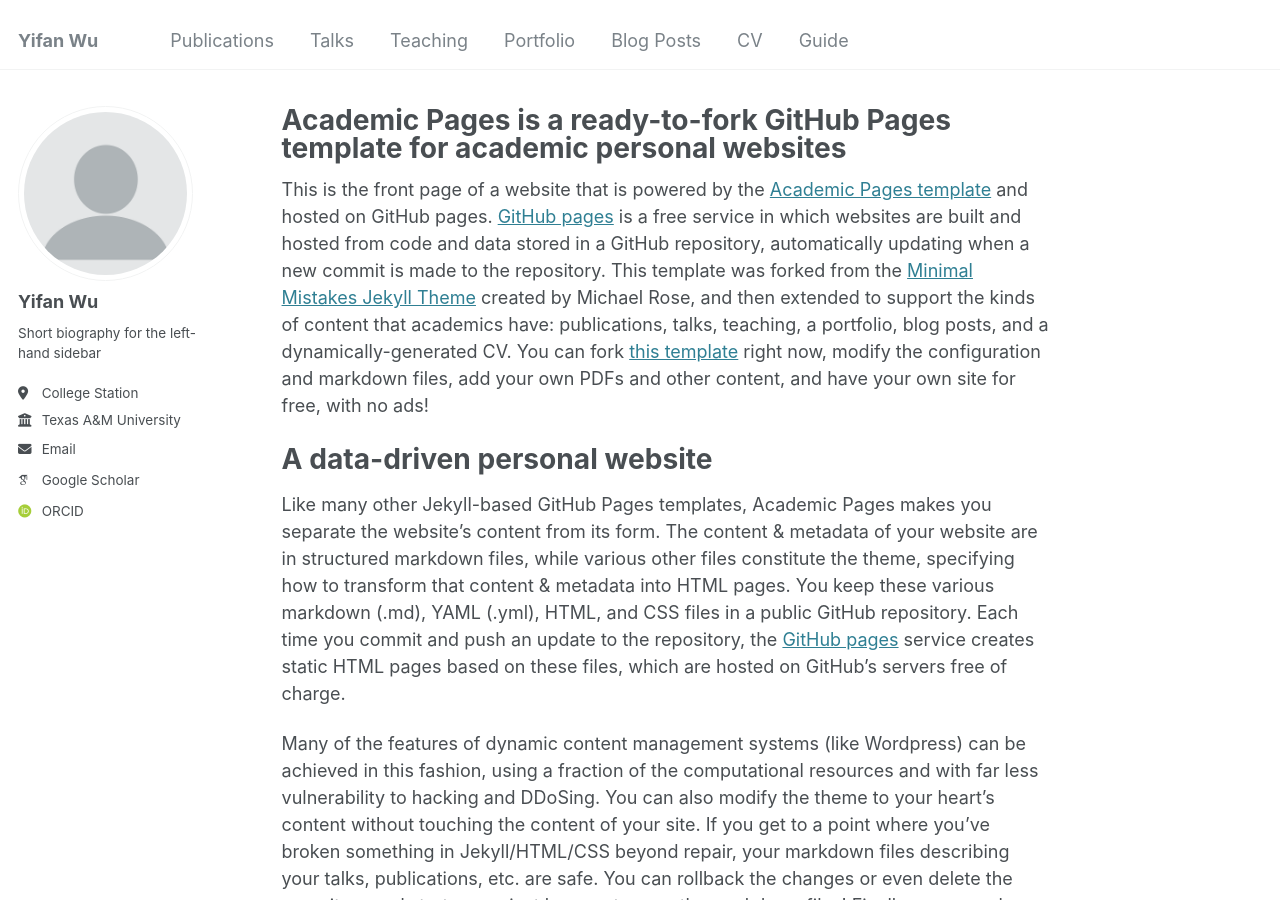
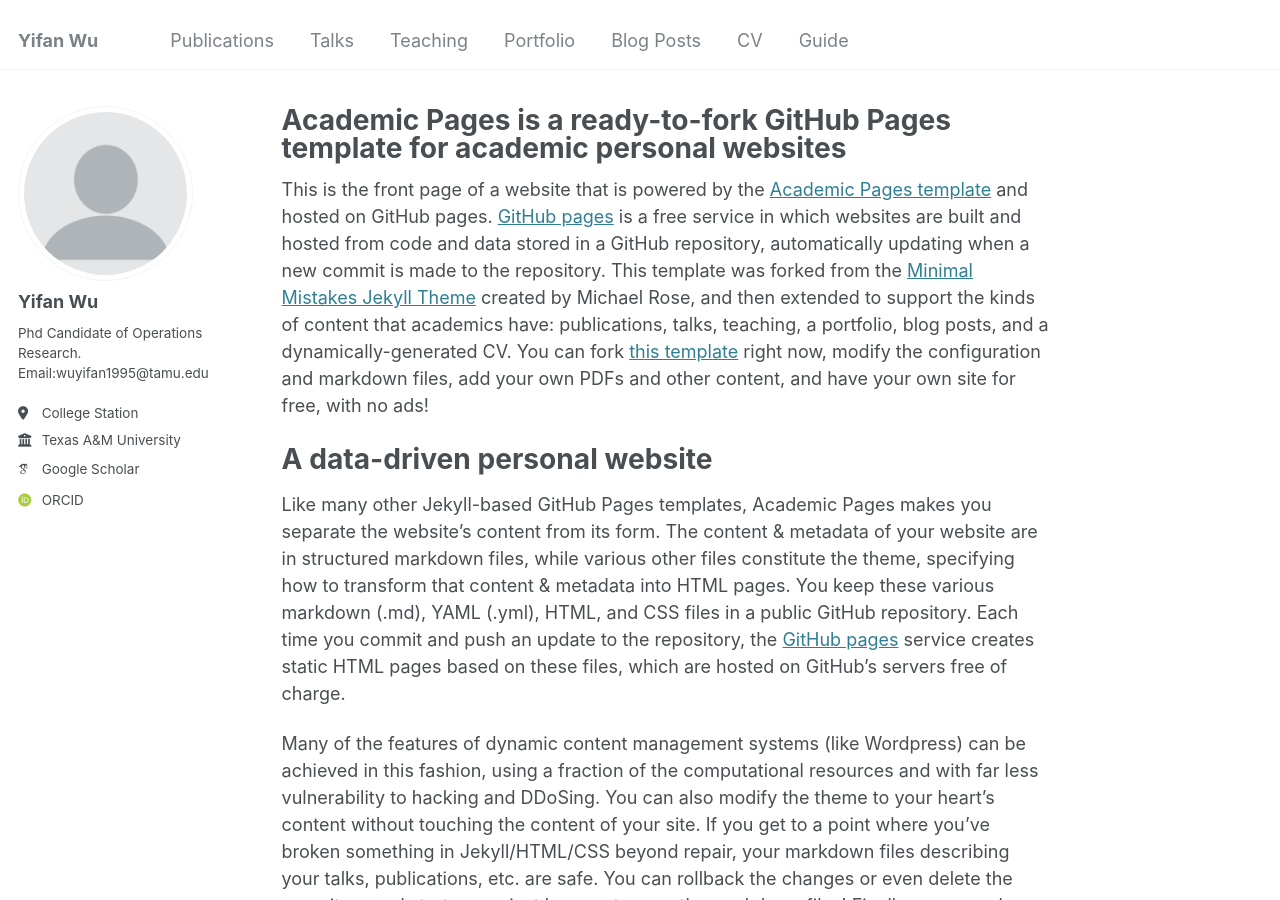
Before and after one commit to wuyifan1995/wuyifan1995.github.io, a Jekyll site: the page built from _pages/about.md, in a window 1280 px wide and 900 px high. Built offline with Jekyll 4.4.1, drawn with Linux system fonts in a browser that asks for light colours; some web fonts are replaced.

Commit message:
Update _config.yml

```diff
--- a/_config.yml
+++ b/_config.yml
@@ -24,11 +24,11 @@ author:
   avatar           : "profile.png"
   name             : "Yifan Wu"
   pronouns         : # example: "she/her"
-  bio              : "Short biography for the left-hand sidebar"
+  bio              : "Phd Candidate of Operations Research. Email:wuyifan1995@tamu.edu"
   location         : "College Station"
   employer         : "Texas A&M University"
   uri              : # URL
-  email            : "wuyifan1995@live.com"
+  email            : # "wuyifan1995@live.com"
 
   # Academic websites
   arxiv            : # URL - Update with the correct link to your profile
```
